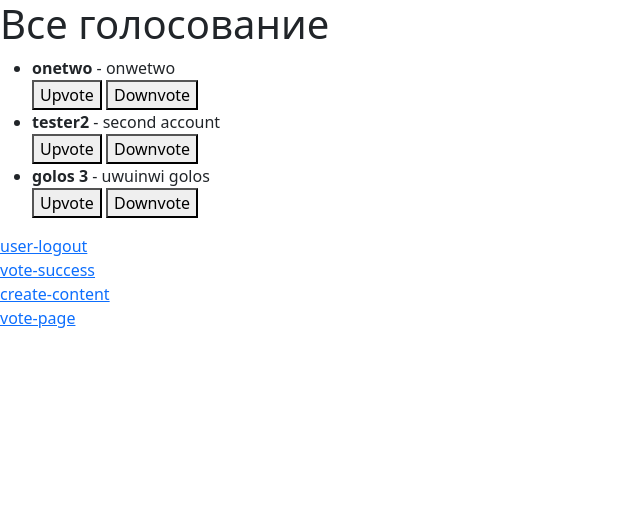
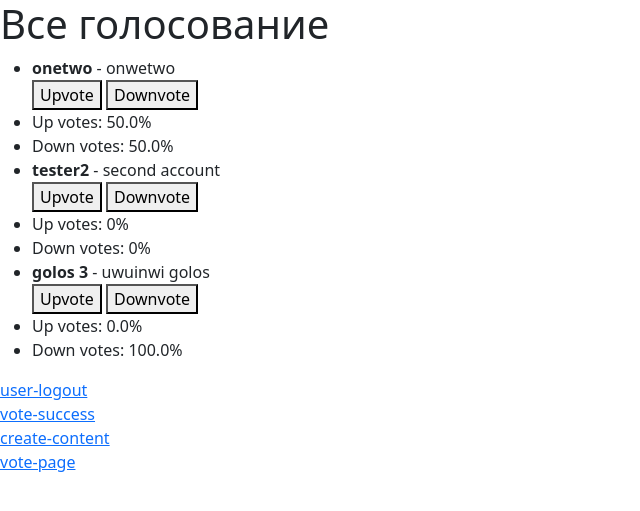
Before and after one commit to Sanzharkhannn/DIPLOM, a Django app: page /vote/user/createvote in a window 1280 px wide. Shown: the top 511 px of the page, without its empty margins (0-640 px from the left). Run offline with Django 4.2, Linux system fonts and the light colour scheme; a user stored in the database is signed in; data comes from the database, SQL or seed files in the repository.

Commit message:
percent added in views

```diff
--- a/python/vote/choose/templates/choose/show-votes.html
+++ b/python/vote/choose/templates/choose/show-votes.html
@@ -19,6 +19,8 @@
                 <button type="submit" name="vote_type" value="down">Downvote</button>
             </form>
         </li>
+        <li>Up votes: {{ content.up_percent }}%</li>
+        <li>Down votes: {{ content.down_percent }}%</li>
         {% endfor %}
     </ul>
 
--- a/python/vote/choose/views.py
+++ b/python/vote/choose/views.py
@@ -1,6 +1,6 @@
-from django.template import loader # type: ignore
-from django.http import HttpResponse, JsonResponse # type: ignore
-from django.shortcuts import render, redirect, get_object_or_404 # type: ignore
+from django.template import loader  # type: ignore
+from django.http import HttpResponse, JsonResponse  # type: ignore
+from django.shortcuts import render, redirect, get_object_or_404  # type: ignore
 
 from .forms import CustomUserCreationForm, CreateContentForVote
 from django.contrib.auth import login as auth_login, authenticate, logout as auth_logout
@@ -11,72 +11,96 @@ from .models import Content, Vote
 
 
 def index(request):
-    template = loader.get_template('choose/index.html')
+    template = loader.get_template("choose/index.html")
     return HttpResponse(template.render())
 
 
 # Функция регистрации
 def user_register(request):
-    if request.method == 'POST':
+    if request.method == "POST":
         form = CustomUserCreationForm(request.POST)
         if form.is_valid():
             user = form.save()  # Создаём пользователя
-            auth_login(request, user)  # Автоматически логиним после регистрации
-            return redirect('choose:index')  # Перенаправляем на главную страницу
+            # Автоматически логиним после регистрации
+            auth_login(request, user)
+            # Перенаправляем на главную страницу
+            return redirect("choose:index")
     else:
         form = CustomUserCreationForm()  # Пустая форма для отображения
-        return render(request, 'choose/register.html', {'form': form})
+    return render(request, "choose/register.html", {"form": form})
+
 
 # Функция логина
+
+
 def user_login(request):  # Переименована функция для предотвращения рекурсии
-    if request.method == 'POST':
-        username = request.POST['username']
-        password = request.POST['password']
+    if request.method == "POST":
+        username = request.POST["username"]
+        password = request.POST["password"]
         user = authenticate(request, username=username, password=password)
         if user is not None:
             auth_login(request, user)  # Логиним пользователя
-            return redirect('choose:logined-page')  # Перенаправляем на главную страницу
+            # Перенаправляем на главную страницу
+            return redirect("choose:logined-page")
         else:
-            return render(request, 'choose/login.html', {'error': 'Неверный логин или пароль'})
-    return render(request, 'choose/login.html')  # Отображаем форму логина
+            return render(
+                request, "choose/login.html", {"error": "Неверный логин или пароль"}
+            )
+    return render(request, "choose/login.html")  # Отображаем форму логина
+
 
 @login_required
 def logined_page(request):
-    return render(request, 'choose/logined-page.html')
+    return render(request, "choose/logined-page.html")
+
 
 # Функция логаута
+
+
 def user_logout(request):  # Переименована для предотвращения рекурсии
     auth_logout(request)  # Выход из системы
-    return redirect('choose:user-login')  # Перенаправляем на страницу логина
+    return redirect("choose:user-login")  # Перенаправляем на страницу логина
 
 
 def vote_page(request):
-    return render(request, 'choose/vote.html')
+    return render(request, "choose/vote.html")
 
-@login_required # Убедитесь, что пользователь авторизован
+
+@login_required  # Убедитесь, что пользователь авторизован
 def create_content(request):
-    if request.method == 'POST':
-        title = request.POST.get('title')  # Получаем данные из формы
-        body = request.POST.get('body')  # Добавляем поле body
+    if request.method == "POST":
+        title = request.POST.get("title")  # Получаем данные из формы
+        body = request.POST.get("body")  # Добавляем поле body
 
         # Создаем новый объект Content
         Content.objects.create(user=request.user, title=title, body=body)
 
         # Перенаправляем на страницу успеха или обратно на голосование
-        return redirect('choose:vote-success')  # Укажите реальный URL
+        return redirect("choose:vote-success")  # Укажите реальный URL
 
-    return render(request, 'choose/vote.html')  # Возвращаем форму для создания контента
+    # Возвращаем форму для создания контента
+    return render(request, "choose/vote.html")
 
 
 def vote_success(request):
-    return render(request, 'choose/vote_success.html', {'message': 'Content created successfully!'})
+    return render(
+        request,
+        "choose/vote_success.html",
+        {"message": "Content created successfully!"},
+    )
+
+
+from django.shortcuts import render, redirect, get_object_or_404
+from django.http import JsonResponse
+from django.contrib.auth.decorators import login_required
+from .models import Content, Vote
 
 
 @login_required
 def show_votes(request):
-    if request.method == 'POST':
-        content_id = request.POST.get('content_id')
-        vote_type = request.POST.get('vote_type')
+    if request.method == "POST":
+        content_id = request.POST.get("content_id")
+        vote_type = request.POST.get("vote_type")
 
         # Получаем объект контента
         content = get_object_or_404(Content, id=content_id)
@@ -89,22 +113,42 @@ def show_votes(request):
             existing_vote.save()
         else:
             # Если голос первый, создаём новый
-            Vote.objects.create(voter=request.user, content=content, vote_type=vote_type)
+            Vote.objects.create(
+                voter=request.user, content=content, vote_type=vote_type
+            )
 
         # Возвращаем JSON-ответ, если голосование происходит через AJAX
-        if request.headers.get('x-requested-with') == 'XMLHttpRequest':
-            return JsonResponse({'success': True, 'message': 'Vote registered!'})
+        if request.headers.get("x-requested-with") == "XMLHttpRequest":
+            return JsonResponse({"success": True, "message": "Vote registered!"})
 
         # Перенаправляем на страницу голосования
-        return redirect('choose:vote-page')
+        return redirect("choose:vote-page")
 
-    # Показываем список контентов для голосования
+    # Считаем голоса для каждого контента и добавляем проценты как атрибуты
     contents = Content.objects.all()
-    return render(request, 'choose/show-votes.html', {'contents': contents})
+
+    for content in contents:
+        votes = Vote.objects.filter(content=content)
+        up_count = votes.filter(vote_type="up").count()
+        down_count = votes.filter(vote_type="down").count()
+        total_votes = up_count + down_count
+
+        # Добавляем динамические атрибуты к каждому объекту content
+        content.up_percent = (100 * up_count) / total_votes if total_votes > 0 else 0
+        content.down_percent = (
+            (100 * down_count) / total_votes if total_votes > 0 else 0
+        )
+        content.total_votes = total_votes
+
+    # Передаём данные в шаблон
+    return render(request, "choose/show-votes.html", {"contents": contents})
 
 
-'''
-this is commentaris
+# @login_required
+# def show_percent(request):
 
-added other 2 lines
-'''
+# '''
+# this is commentaris
+
+# added other 2 lines
+# '''
```
Also changed, not shown: 1 other file. Lines whose indentation alone changed are shown as unchanged.
